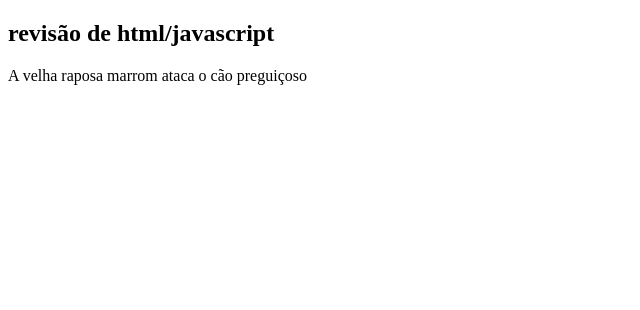
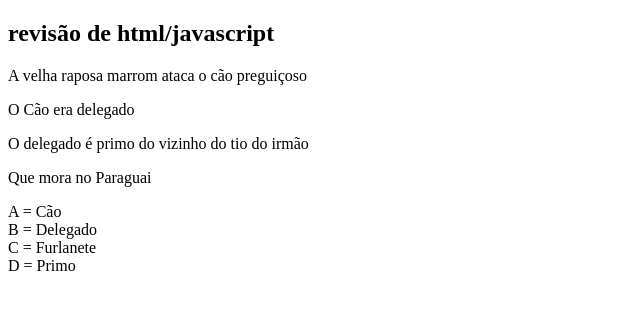
Before and after one commit to GuinBiffe/rev-js, a plain HTML site: page index.html in a window 1280 px wide. Shown: the whole page, without its empty margins (0-640 px from the left). Drawn offline with Linux system fonts and the light colour scheme.

Commit message:
Update index.html

```diff
--- a/index.html
+++ b/index.html
@@ -7,8 +7,15 @@
 </head>
 <body>
     <section>
-    <h1>revisão de html/javascript</h1>
-    <p>A velha raposa marrom ataca o cão preguiçoso</p>
-</section>
+        <h1>revisão de html/javascript</h1>
+        <p>A velha raposa marrom ataca o cão preguiçoso</p>
+        <p>O Cão era delegado</p>
+        <p>O delegado é primo do vizinho do tio do irmão</p>
+        <P>Que mora no Paraguai</P>
+        <div id="a">A = Cão</div>
+        <div id="b">B = Delegado</div>
+        <div id="c">C = Furlanete</div>
+        <div id="d">D = Primo</div>
+    </section>
 </body>
 </html>
```
